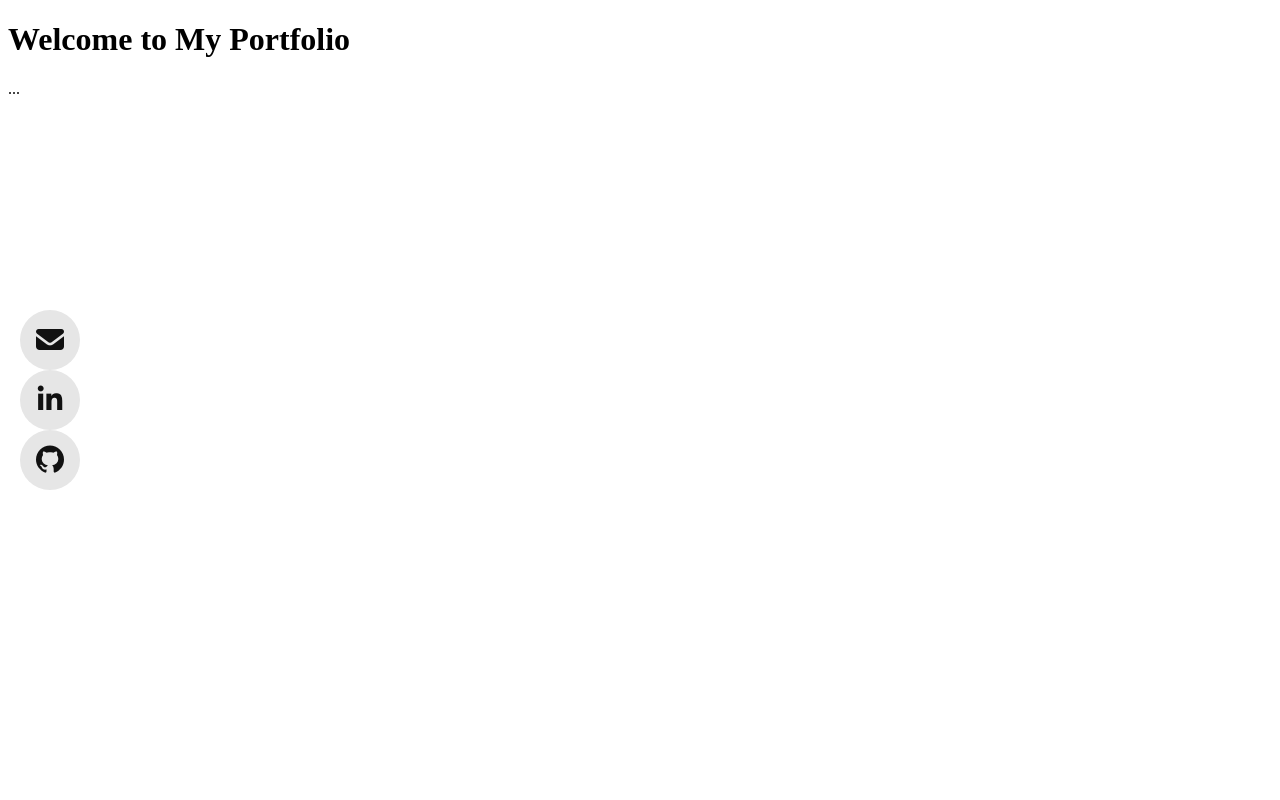
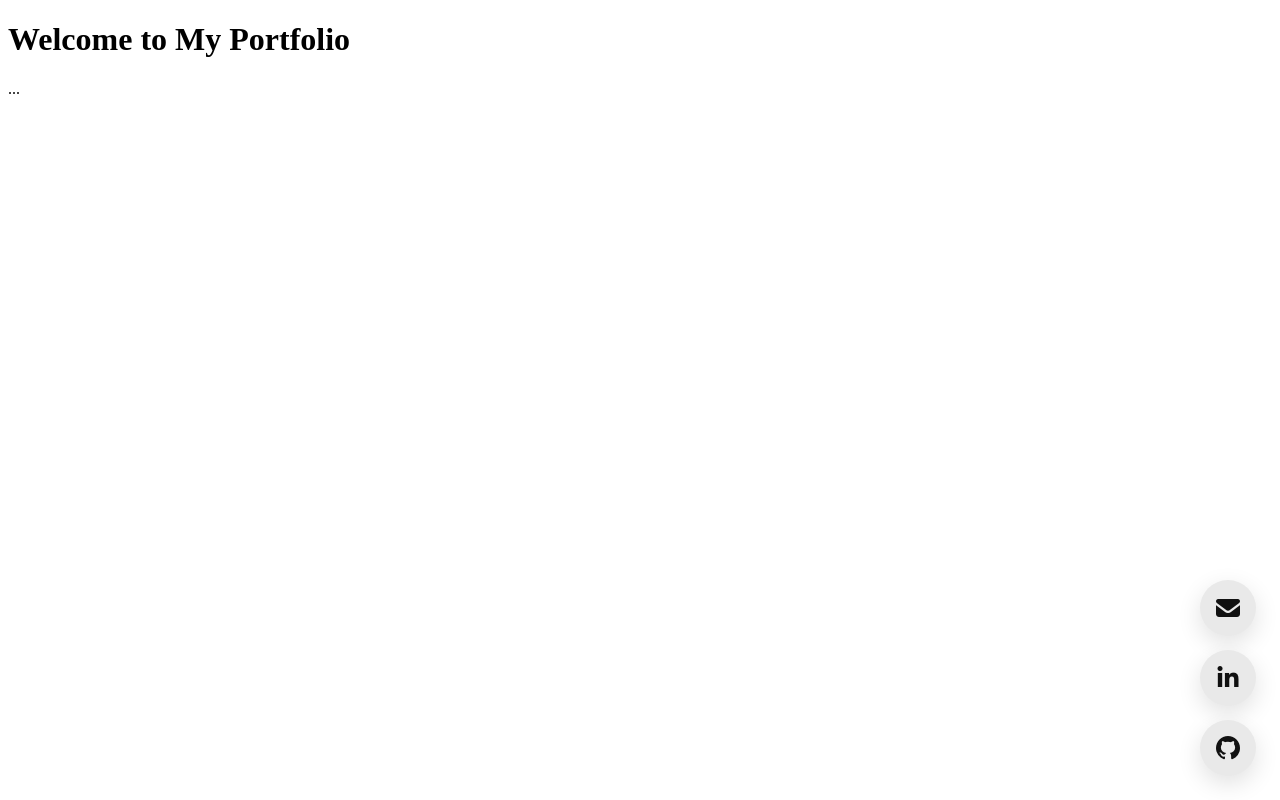
Before and after one commit to francelysl/Personal-Website, a React (Create React App) app: page / in a window 1280 px wide. Built offline with nearby package versions, Linux system fonts and the light colour scheme.

Commit message:
Updating cursor interaction, Removing grey background surrounding icons

```diff
--- a/src/components/SocialIcons.jsx
+++ b/src/components/SocialIcons.jsx
@@ -3,24 +3,28 @@ import "../styles/SocialIcons.css";
 
 export default function SocialIcons() {
   return (
-    <div className="social-container">
+    <div className="social-container" aria-label="Social links">
       <div className="icon-menu">
-        <a href="mailto:francelyslomeli@gmail.com">
-          <i className="fa-solid fa-envelope"></i>
+        <a href="mailto:francelyslomeli@gmail.com" title="Email" aria-label="Email">
+          <i className="fa-solid fa-envelope" />
         </a>
         <a
           href="https://www.linkedin.com/in/francelyslomeli/"
           target="_blank"
           rel="noopener noreferrer"
+          title="LinkedIn"
+          aria-label="LinkedIn"
         >
-          <i className="fa-brands fa-linkedin-in"></i>
+          <i className="fa-brands fa-linkedin-in" />
         </a>
         <a
           href="https://github.com/francelysl"
           target="_blank"
           rel="noopener noreferrer"
+          title="GitHub"
+          aria-label="GitHub"
         >
-          <i className="fa-brands fa-github"></i>
+          <i className="fa-brands fa-github" />
         </a>
       </div>
     </div>
--- a/src/index.jsx
+++ b/src/index.jsx
@@ -1,7 +1,7 @@
 import React from "react";
 import { createRoot } from "react-dom/client";
 import App from "./App";
-import "@fortawesome/fontawesome-free/css/all.min.css"; // use npm FA
+import "@fortawesome/fontawesome-free/css/all.min.css";
 
 const root = createRoot(document.getElementById("root"));
 root.render(
--- a/src/styles/SocialIcons.css
+++ b/src/styles/SocialIcons.css
@@ -1,29 +1,37 @@
 .social-container {
   position: fixed;
-    top: 50%;
-    left: 20px;
-    transform: translateY(-50%);
+  right: 24px;
+  bottom: calc(24px + env(safe-area-inset-bottom, 0px));
+  z-index: 99999;
+}
+
+.icon-menu {
   display: flex;
   flex-direction: column;
-    gap: 20px;
-    z-index: 1000;
+  gap: 14px;
 }
 
 .icon-menu a {
-    display: flex;
-    justify-content: center;
-    align-items: center;
-    width: 60px;
-    height: 60px;
-    border-radius: 50%;
-    background: #e6e6e6;
+  display: grid;
+  place-items: center;
+  width: 56px;
+  height: 56px;
+  border-radius: 999px;
+  background: #e9e9e9;
   color: #111;
-    font-size: 28px;
+  font-size: 24px;
   text-decoration: none;
-    transition: all 0.3s ease;
+  box-shadow: 0 8px 24px rgba(0,0,0,0.12);
+  transition: transform 160ms ease, background 160ms ease, box-shadow 160ms ease;
 }
 
 .icon-menu a:hover {
-    background: #d4d4d4;
-    transform: scale(1.1);
+  transform: translateY(-2px) scale(1.06);
+  background: #dedede;
+  box-shadow: 0 6px 16px rgba(0,0,0,0.15);
 }
+
+@media (max-width: 420px) {
+  .social-container { right: 14px; bottom: calc(14px + env(safe-area-inset-bottom, 0px)); }
+  .icon-menu a { width: 48px; height: 48px; font-size: 20px; }
+}
```
Lines whose indentation alone changed are shown as unchanged.
